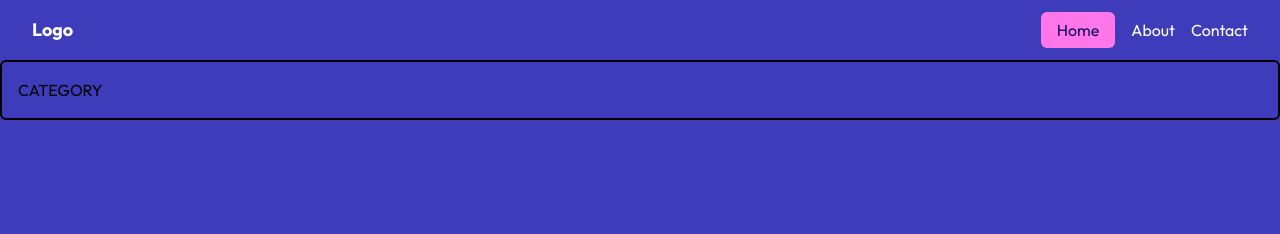
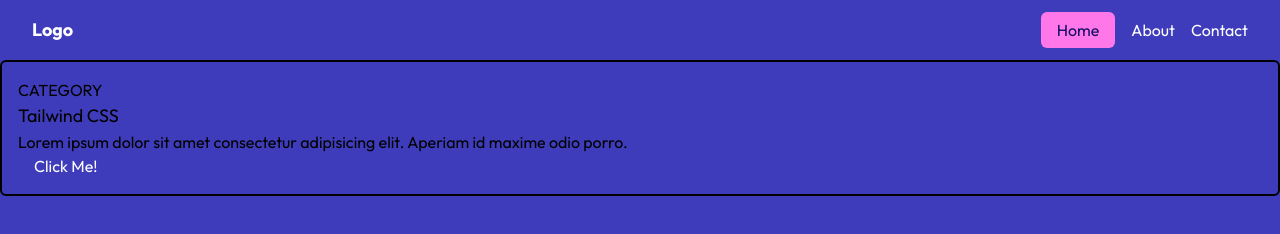
Before and after one commit to Teewai57/Intro-to-Tailwindcss, a website: page src/index.html in a window 1280 px wide. Drawn offline with Linux system fonts and the light colour scheme.

Commit message:
added card-contents

```diff
--- a/src/index.html
+++ b/src/index.html
@@ -33,7 +33,11 @@
   <div class="container">
     <div class="grid grid-cols-2">
         <div class="bg-white rounded-md px-4 py-4 border-2 border-midnight">
-            <h2 class="">CATEGORY</h2>
+            <h2 class="tracking-widest text-xs mb-1">CATEGORY</h2>
+            <h1 class="title-font text-lg text-silver mb-3">Tailwind CSS</h1>
+            <p class="leading-relaxed text-sm mb-3">Lorem ipsum dolor sit amet consectetur adipisicing elit. Aperiam id maxime odio porro.</p>
+
+            <button class="bg-midnight text-sm text-white rounded-md px-4 py-1">Click Me!</button>
         </div>
     </div>
   </div>
```
